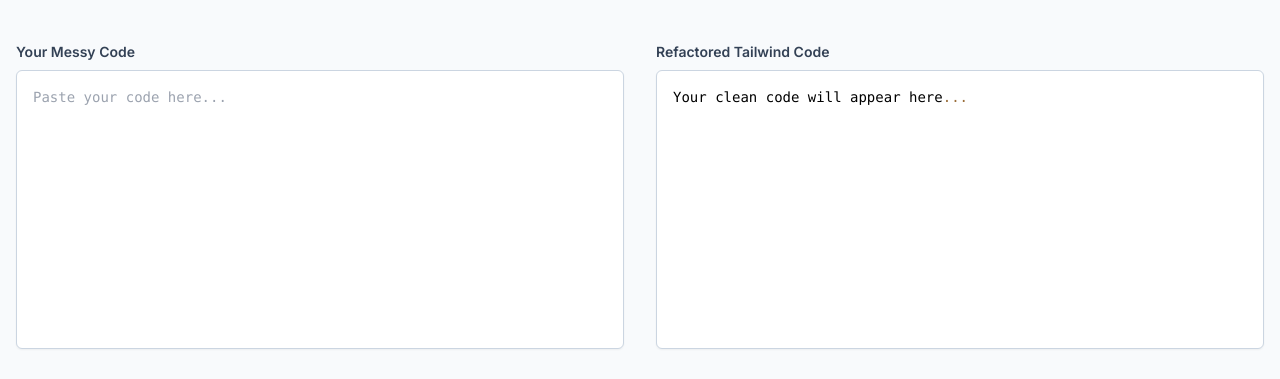
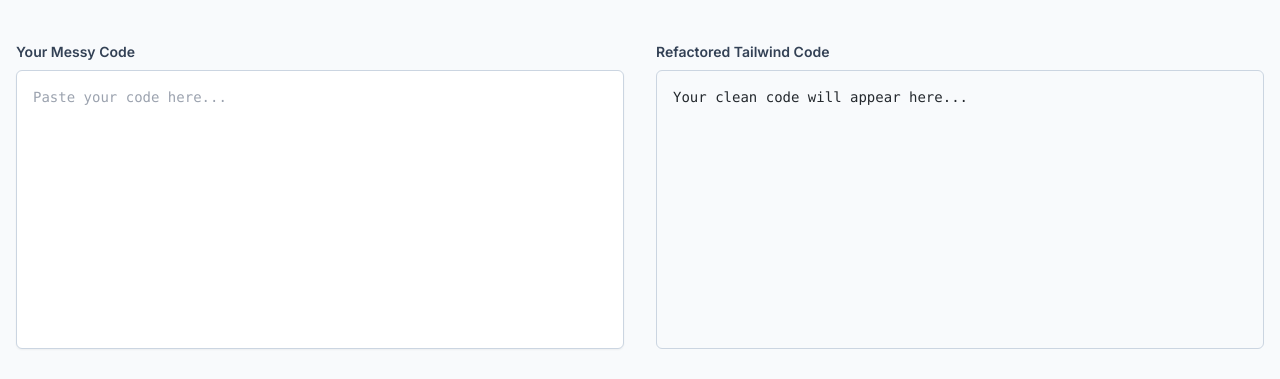
Before and after one commit to metalsaif/landing-page-grader, a Next.js app: page / in a window 1280 px wide. Shown: the part 234-613 px from the top of the page. Built offline with nearby package versions, Linux system fonts and the light colour scheme.

Commit message:
Fix: Final update - 3

```diff
--- a/app/layout.tsx
+++ b/app/layout.tsx
@@ -3,7 +3,7 @@
 import { Inter } from "next/font/google";
 import "./globals.css";
 import { Providers } from "./providers"; // Import the new provider
-import "react-syntax-highlighter/dist/esm/styles/prism/one-dark";
+
 
 const inter = Inter({ subsets: ["latin"] });
 
--- a/components/OutputArea.tsx
+++ b/components/OutputArea.tsx
@@ -1,27 +1,11 @@
+// components/OutputArea.tsx
+
 "use client";
 
 import { useState, useEffect } from "react";
 import { useTheme } from "next-themes";
-import { Prism as SyntaxHighlighter } from "react-syntax-highlighter";
-// MODIFICATION: Correctly import styles from their direct paths
-import { prism } from "react-syntax-highlighter/dist/esm/styles/prism";
-import { tomorrow } from "react-syntax-highlighter/dist/esm/styles/prism"; // 'tomorrow' is the correct name for the light theme that pairs with tomorrowNight
-import { vscDarkPlus } from "react-syntax-highlighter/dist/esm/styles/prism"; // Keeping this as a fallback if you prefer
-
-// There isn't a tomorrowNight, but 'tomorrow' is the theme name. Let's try a different dark one that is guaranteed to work: `vscDarkPlus` is good, or `oneDark`. Let's stick with what you had.
-// The best dark theme that is robust is `vscDarkPlus` or `oneDark`. The font issue was separate. We'll use `vscDarkPlus`.
-
-// Let's retry with a different robust theme, as the font issue was separate.
-// A better choice is to stick with vscDarkPlus which we know exists, and the font fix will solve the rendering.
-
-// FINAL, CORRECTED VERSION for `OutputArea.tsx`
-// The font rendering issue was the real problem, not the theme. Let's stick with the original theme and just ensure the font is fixed.
-
-// Re-evaluating the issue: The font rendering bug is the primary problem. `vscDarkPlus` is a valid theme. The `tomorrowNight` name was incorrect. The true fix is the explicit `fontFamily` we added before.
-
-// Let's combine the correct theme name with the font fix.
-import { oneDark } from "react-syntax-highlighter/dist/esm/styles/prism";
-
+// MODIFICATION: Import the correct, client-safe function from shiki
+import { codeToHtml } from 'shiki';
 
 interface OutputAreaProps {
   value: string;
@@ -31,38 +15,62 @@
   const [isCopied, setIsCopied] = useState(false);
   const { theme } = useTheme();
   const [mounted, setMounted] = useState(false);
+  const [highlightedHtml, setHighlightedHtml] = useState("");
+
   useEffect(() => setMounted(true), []);
 
-  const handleCopy = () => { /* ... */ };
+  // This effect will now use the correct function to highlight the code
+  useEffect(() => {
+    async function highlight() {
+      if (mounted) {
+        // Use the all-in-one 'codeToHtml' function. It's designed for this!
+        const html = await codeToHtml(value || "Your clean code will appear here...", {
+          lang: 'html',
+          // We can use any of Shiki's built-in themes
+          theme: theme === 'dark' ? 'github-dark' : 'github-light',
+        });
+        setHighlightedHtml(html);
+      }
+    }
 
-  useEffect(() => { /* ... */ }, [isCopied]);
+    highlight();
+  }, [value, theme, mounted]); // Re-run when the code or theme changes
 
-  if (!mounted) { return null; }
+
+  const handleCopy = () => {
+    navigator.clipboard.writeText(value);
+    setIsCopied(true);
+  };
+
+  useEffect(() => {
+    if (isCopied) {
+      const timer = setTimeout(() => setIsCopied(false), 2000);
+      return () => clearTimeout(timer);
+    }
+  }, [isCopied]);
+
+  // To prevent a flicker on load, we show a placeholder while Shiki is loading.
+  if (!mounted || !highlightedHtml) {
+    return (
+      <div className="relative flex flex-col h-full">
+         <label htmlFor="output-code" className="block text-sm font-semibold text-slate-700 dark:text-slate-300 mb-2">
+            Refactored Tailwind Code
+         </label>
+         <div className="flex-grow rounded-md border border-slate-300 dark:border-slate-700 bg-slate-100 dark:bg-slate-800 animate-pulse" />
+      </div>
+    );
+  }
 
   return (
     <div className="relative flex flex-col h-full">
       <label htmlFor="output-code" className="block text-sm font-semibold text-slate-700 dark:text-slate-300 mb-2">
         Refactored Tailwind Code
       </label>
-      <div className="bg-white dark:bg-slate-800 border border-slate-300 dark:border-slate-700 rounded-md shadow-sm font-mono text-sm flex-grow overflow-hidden">
-        <SyntaxHighlighter
-          language="jsx"
-          // Let's use `oneDark` which is a very popular and robust theme.
-          style={theme === 'dark' ? oneDark : prism}
-          customStyle={{
-            margin: 0,
-            padding: "1rem",
-            backgroundColor: "transparent",
-            height: "100%",
-            overflow: "auto",
-            fontFamily: 'ui-monospace, SFMono-Regular, Menlo, Monaco, Consolas, "Liberation Mono", "Courier New", monospace'
-          }}
-          codeTagProps={{ style: { fontFamily: "inherit" } }}
-          wrapLongLines={true}
-        >
-          {value || "Your clean code will appear here..."}
-        </SyntaxHighlighter>
-      </div>
+      <div
+        className="flex-grow overflow-auto rounded-md border border-slate-300 dark:border-slate-700 text-sm [&>pre]:!h-full [&>pre]:!p-4 [&>pre]:!bg-transparent"
+        // This renders the HTML that Shiki generates
+        dangerouslySetInnerHTML={{ __html: highlightedHtml }}
+      />
       {value && (
         <button
           onClick={handleCopy}
--- /dev/null
+++ b/declarations.d.ts
@@ -0,0 +1 @@
+declare module 'react-refractor';
```
Also changed, not shown: package.json (+3 -5 lines), shiki.style_guide_install.png (added), 1 other file (tests, documents, lock files or other folders).
